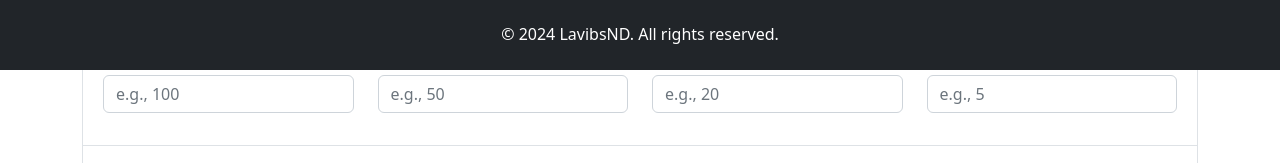
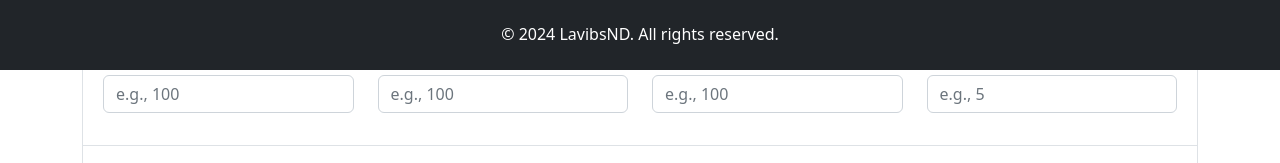
Before and after one commit to Vibration-Control/lavibsnd-front-end, a React (Create React App) app: page /neutralizer-optimization in a window 1280 px wide. Both pictures are taken after a click on the button "Calculation Parameters". Shown: the part 730-893 px from the top of the page. Built offline with nearby package versions, Linux system fonts and the light colour scheme; the HTML template or start-up script is replaced by a standard one.

Commit message:
Fixing neutralizer types naming and calculation parameters validation

```diff
--- a/src/components/CalculationParameters.jsx
+++ b/src/components/CalculationParameters.jsx
@@ -6,9 +6,14 @@ const CalculationParameters = ({ control, errors }) => {
   const rules = {
     required: 'This field is required',
     pattern: {
-      value: /^\d+(\.\d+)?$/,
-      message: 'Please enter a valid number'
-    }
+      value: /^-?\d*\.?\d+$/,
+      message: 'Please enter a valid number',
+    },
+  };
+
+  const parseValue = (value) => {
+    const parsed = parseFloat(value);
+    return isNaN(parsed) ? '' : parsed;
   };
 
   return (
@@ -25,7 +30,14 @@ const CalculationParameters = ({ control, errors }) => {
               defaultValue=""
               render={({ field }) => (
                 <>
-                  <Form.Control {...field} type="text" placeholder="e.g., 10.5" className="rounded" />
+                  <Form.Control
+                    {...field}
+                    type="number"
+                    step="any"
+                    placeholder="e.g., 10.5"
+                    className="rounded"
+                    onChange={(e) => field.onChange(parseValue(e.target.value))}
+                  />
                   {errors.objectiveFunctionSearchLowerBound && (
                     <Form.Text className="text-danger">
                       {errors.objectiveFunctionSearchLowerBound.message}
@@ -36,6 +48,7 @@ const CalculationParameters = ({ control, errors }) => {
             />
           </Form.Group>
         </Col>
+
         <Col>
           <Form.Group controlId="objectiveFunctionSearchUpperBound">
             <Form.Label>Frequency Upper Bound</Form.Label>
@@ -46,7 +59,14 @@ const CalculationParameters = ({ control, errors }) => {
               defaultValue=""
               render={({ field }) => (
                 <>
-                  <Form.Control {...field} type="text" placeholder="e.g., 50.0" className="rounded" />
+                  <Form.Control
+                    {...field}
+                    type="number"
+                    step="any"
+                    placeholder="e.g., 50.0"
+                    className="rounded"
+                    onChange={(e) => field.onChange(parseValue(e.target.value))}
+                  />
                   {errors.objectiveFunctionSearchUpperBound && (
                     <Form.Text className="text-danger">
                       {errors.objectiveFunctionSearchUpperBound.message}
@@ -57,6 +77,7 @@ const CalculationParameters = ({ control, errors }) => {
             />
           </Form.Group>
         </Col>
+
         <Col>
           <Form.Group controlId="objectiveFunctionSearchDiscretization">
             <Form.Label>Discretization</Form.Label>
@@ -67,7 +88,14 @@ const CalculationParameters = ({ control, errors }) => {
               defaultValue=""
               render={({ field }) => (
                 <>
-                  <Form.Control {...field} type="text" placeholder="e.g., 5" className="rounded" />
+                  <Form.Control
+                    {...field}
+                    type="number"
+                    step="1"
+                    placeholder="e.g., 5"
+                    className="rounded"
+                    onChange={(e) => field.onChange(parseInt(e.target.value))}
+                  />
                   {errors.objectiveFunctionSearchDiscretization && (
                     <Form.Text className="text-danger">
                       {errors.objectiveFunctionSearchDiscretization.message}
@@ -91,7 +119,14 @@ const CalculationParameters = ({ control, errors }) => {
               defaultValue=""
               render={({ field }) => (
                 <>
-                  <Form.Control {...field} type="text" placeholder="e.g., 3" className="rounded" />
+                  <Form.Control
+                    {...field}
+                    type="number"
+                    step="1"
+                    placeholder="e.g., 3"
+                    className="rounded"
+                    onChange={(e) => field.onChange(parseInt(e.target.value))}
+                  />
                   {errors.excitationNodeOptimization && (
                     <Form.Text className="text-danger">
                       {errors.excitationNodeOptimization.message}
@@ -102,6 +137,7 @@ const CalculationParameters = ({ control, errors }) => {
             />
           </Form.Group>
         </Col>
+
         <Col>
           <Form.Group controlId="responseNodeOptimization">
             <Form.Label>Response Point</Form.Label>
@@ -112,7 +148,14 @@ const CalculationParameters = ({ control, errors }) => {
               defaultValue=""
               render={({ field }) => (
                 <>
-                  <Form.Control {...field} type="text" placeholder="e.g., 2" className="rounded" />
+                  <Form.Control
+                    {...field}
+                    type="number"
+                    step="1"
+                    placeholder="e.g., 2"
+                    className="rounded"
+                    onChange={(e) => field.onChange(parseInt(e.target.value))}
+                  />
                   {errors.responseNodeOptimization && (
                     <Form.Text className="text-danger">
                       {errors.responseNodeOptimization.message}
@@ -139,7 +182,14 @@ const CalculationParameters = ({ control, errors }) => {
               defaultValue=""
               render={({ field }) => (
                 <>
-                  <Form.Control {...field} type="text" placeholder="e.g., 10.5" className="rounded" />
+                  <Form.Control
+                    {...field}
+                    type="number"
+                    step="any"
+                    placeholder="e.g., 10.5"
+                    className="rounded"
+                    onChange={(e) => field.onChange(parseValue(e.target.value))}
+                  />
                   {errors.plotLowerBound && (
                     <Form.Text className="text-danger">
                       {errors.plotLowerBound.message}
@@ -150,6 +200,7 @@ const CalculationParameters = ({ control, errors }) => {
             />
           </Form.Group>
         </Col>
+
         <Col>
           <Form.Group controlId="plotUpperBound">
             <Form.Label>Frequency Upper Bound</Form.Label>
@@ -160,7 +211,14 @@ const CalculationParameters = ({ control, errors }) => {
               defaultValue=""
               render={({ field }) => (
                 <>
-                  <Form.Control {...field} type="text" placeholder="e.g., 50.0" className="rounded" />
+                  <Form.Control
+                    {...field}
+                    type="number"
+                    step="any"
+                    placeholder="e.g., 50.0"
+                    className="rounded"
+                    onChange={(e) => field.onChange(parseValue(e.target.value))}
+                  />
                   {errors.plotUpperBound && (
                     <Form.Text className="text-danger">
                       {errors.plotUpperBound.message}
@@ -171,6 +229,7 @@ const CalculationParameters = ({ control, errors }) => {
             />
           </Form.Group>
         </Col>
+
         <Col>
           <Form.Group controlId="plotDiscretization">
             <Form.Label>Discretization</Form.Label>
@@ -181,7 +240,14 @@ const CalculationParameters = ({ control, errors }) => {
               defaultValue=""
               render={({ field }) => (
                 <>
-                  <Form.Control {...field} type="text" placeholder="e.g., 5" className="rounded" />
+                  <Form.Control
+                    {...field}
+                    type="number"
+                    step="1"
+                    placeholder="e.g., 5"
+                    className="rounded"
+                    onChange={(e) => field.onChange(parseInt(e.target.value))}
+                  />
                   {errors.plotDiscretization && (
                     <Form.Text className="text-danger">
                       {errors.plotDiscretization.message}
@@ -205,7 +271,14 @@ const CalculationParameters = ({ control, errors }) => {
               defaultValue=""
               render={({ field }) => (
                 <>
-                  <Form.Control {...field} type="text" placeholder="e.g., 3" className="rounded" />
+                  <Form.Control
+                    {...field}
+                    type="number"
+                    step="1"
+                    placeholder="e.g., 3"
+                    className="rounded"
+                    onChange={(e) => field.onChange(parseInt(e.target.value))}
+                  />
                   {errors.excitationNodePlot && (
                     <Form.Text className="text-danger">
                       {errors.excitationNodePlot.message}
@@ -216,6 +289,7 @@ const CalculationParameters = ({ control, errors }) => {
             />
           </Form.Group>
         </Col>
+
         <Col>
           <Form.Group controlId="responseNodePlot">
             <Form.Label>Response Point</Form.Label>
@@ -226,7 +300,14 @@ const CalculationParameters = ({ control, errors }) => {
               defaultValue=""
               render={({ field }) => (
                 <>
-                  <Form.Control {...field} type="text" placeholder="e.g., 2" className="rounded" />
+                  <Form.Control
+                    {...field}
+                    type="number"
+                    step="1"
+                    placeholder="e.g., 2"
+                    className="rounded"
+                    onChange={(e) => field.onChange(parseInt(e.target.value))}
+                  />
                   {errors.responseNodePlot && (
                     <Form.Text className="text-danger">
                       {errors.responseNodePlot.message}
@@ -243,20 +324,33 @@ const CalculationParameters = ({ control, errors }) => {
 
       <h5>Genetic Algorithm</h5>
       <Row className="mb-3">
-        <Col>
-          <Form.Group controlId="geneticAlgorithm.populationSize">
-            <Form.Label>Population Size</Form.Label>
+        {[
+          { name: 'geneticAlgorithm.populationSize', label: 'Population Size' },
+          { name: 'geneticAlgorithm.generations', label: 'Generations' },
+          { name: 'geneticAlgorithm.crossover', label: 'Crossover' },
+          { name: 'geneticAlgorithm.mutation', label: 'Mutation' },
+        ].map(({ name, label }) => (
+          <Col key={name}>
+            <Form.Group controlId={name}>
+              <Form.Label>{label}</Form.Label>
               <Controller
-              name="geneticAlgorithm.populationSize"
+                name={name}
                 control={control}
                 rules={rules}
                 defaultValue=""
                 render={({ field }) => (
                   <>
-                  <Form.Control {...field} type="text" placeholder="e.g., 100" className="rounded" />
-                  {errors.geneticAlgorithm?.populationSize && (
+                    <Form.Control
+                      {...field}
+                      type="number"
+                      step="1"
+                      placeholder={`e.g., ${label === 'Mutation' ? '5' : '100'}`}
+                      className="rounded"
+                      onChange={(e) => field.onChange(parseInt(e.target.value))}
+                    />
+                    {errors.geneticAlgorithm?.[name.split('.')[1]] && (
                       <Form.Text className="text-danger">
-                      {errors.geneticAlgorithm.populationSize.message}
+                        {errors.geneticAlgorithm[name.split('.')[1]].message}
                       </Form.Text>
                     )}
                   </>
@@ -264,69 +358,7 @@ const CalculationParameters = ({ control, errors }) => {
               />
             </Form.Group>
           </Col>
-        <Col>
-          <Form.Group controlId="geneticAlgorithm.generations">
-            <Form.Label>Generations</Form.Label>
-            <Controller
-              name="geneticAlgorithm.generations"
-              control={control}
-              rules={rules}
-              defaultValue=""
-              render={({ field }) => (
-                <>
-                  <Form.Control {...field} type="text" placeholder="e.g., 50" className="rounded" />
-                  {errors.geneticAlgorithm?.generations && (
-                    <Form.Text className="text-danger">
-                      {errors.geneticAlgorithm.generations.message}
-                    </Form.Text>
-                  )}
-                </>
-              )}
-            />
-          </Form.Group>
-        </Col>
-        <Col>
-          <Form.Group controlId="geneticAlgorithm.crossover">
-            <Form.Label>Crossover</Form.Label>
-            <Controller
-              name="geneticAlgorithm.crossover"
-              control={control}
-              rules={rules}
-              defaultValue=""
-              render={({ field }) => (
-                <>
-                  <Form.Control {...field} type="text" placeholder="e.g., 20" className="rounded" />
-                  {errors.geneticAlgorithm?.crossover && (
-                    <Form.Text className="text-danger">
-                      {errors.geneticAlgorithm.crossover.message}
-                    </Form.Text>
-                  )}
-                </>
-              )}
-            />
-          </Form.Group>
-        </Col>
-        <Col>
-          <Form.Group controlId="geneticAlgorithm.mutation">
-            <Form.Label>Mutation</Form.Label>
-            <Controller
-              name="geneticAlgorithm.mutation"
-              control={control}
-              rules={rules}
-              defaultValue=""
-              render={({ field }) => (
-                <>
-                  <Form.Control {...field} type="text" placeholder="e.g., 5" className="rounded" />
-                  {errors.geneticAlgorithm?.mutation && (
-                    <Form.Text className="text-danger">
-                      {errors.geneticAlgorithm.mutation.message}
-                    </Form.Text>
-                  )}
-                </>
-              )}
-            />
-          </Form.Group>
-        </Col>
+        ))}
       </Row>
     </Form>
   );
--- a/src/components/NeutralizerData.jsx
+++ b/src/components/NeutralizerData.jsx
@@ -254,9 +254,9 @@ const NeutralizerData = ({ control, errors, getValues, setValue, clearErrors })
 											}} */
 											 onChange={(e) => handleTypeChange(e, field.onChange, index)}
 										>
-											<option value="0">Type 0</option>
-											<option value="1">Type 1</option>
-											<option value="2">Type 2</option>
+											<option value="0">User Defined Dynamic Stiffness</option>
+											<option value="1">Viscoelastic</option>
+											<option value="2">Viscous</option>
 										</Form.Control>
 									)}
 								/>
```
Lines whose indentation alone changed are shown as unchanged.
